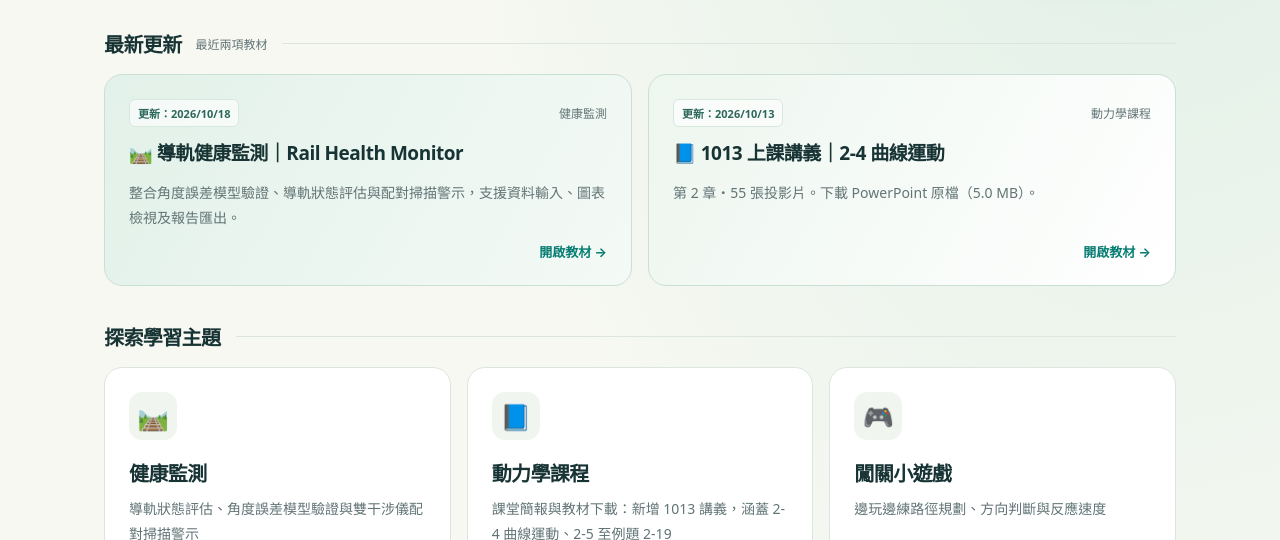
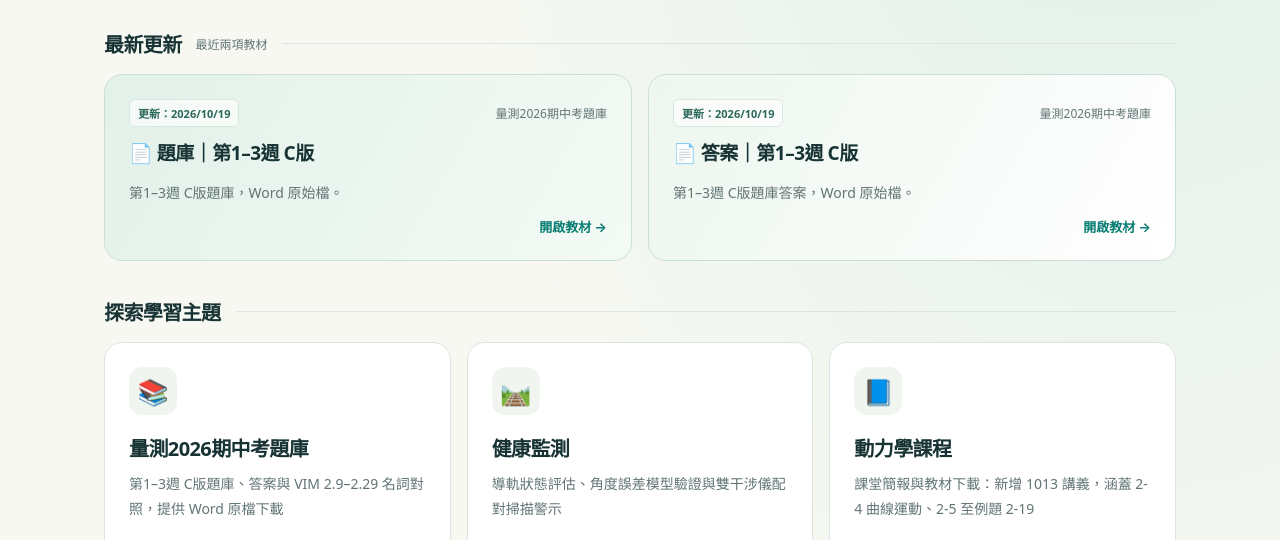
Before and after one commit to tfc02106-cpu/QQ, a plain HTML site: page index.html in a window 1280 px wide. Shown: the part 412-952 px from the top of the page. Drawn offline with Linux system fonts and the light colour scheme.

Commit message:
Add 2026 measurement midterm question bank downloads

```diff
--- a/index.html
+++ b/index.html
@@ -60,6 +60,7 @@ main{max-width:1120px;margin:auto;padding:0 24px 64px}.latest{margin-bottom:36px
 </footer>
 <script>
 const TOPICS = [
+  { id:'measurement-2026-midterm', icon:'📚', name:'量測2026期中考題庫', desc:'第1–3週 C版題庫、答案與 VIM 2.9–2.29 名詞對照，提供 Word 原檔下載', c1:'#087d73', c2:'#2563eb' },
   { id:'health', icon:'🛤️', name:'健康監測', desc:'導軌狀態評估、角度誤差模型驗證與雙干涉儀配對掃描警示', c1:'#0e6e8c', c2:'#1e7a3c' },
   { id:'dynamics', icon:'📘', name:'動力學課程', desc:'課堂簡報與教材下載：新增 1013 講義，涵蓋 2-4 曲線運動、2-5 至例題 2-19', c1:'#087d73', c2:'#2563eb' },
   { id:'game', icon:'🎮', name:'闖關小遊戲', desc:'邊玩邊練路徑規劃、方向判斷與反應速度', c1:'#ec4899', c2:'#f97316' },
@@ -73,6 +74,10 @@ const TOPICS = [
 ];
 
 const COURSES = [
+  ["measurement-2026-midterm", "QQ/measurement-2026-midterm/files/%E9%A1%8C%E5%BA%AB_%E7%AC%AC1-3%E9%80%B1_C%E7%89%88%20%28%E9%A1%8C%E5%BA%AB%29.docx", "📄", "題庫｜第1–3週 C版", "第1–3週 C版題庫，Word 原始檔。", "Word 下載", "2026-10-19"],
+  ["measurement-2026-midterm", "QQ/measurement-2026-midterm/files/%E9%A1%8C%E5%BA%AB_%E7%AC%AC1-3%E9%80%B1_C%E7%89%88%28%E7%AD%94%E6%A1%88%29.docx", "📄", "答案｜第1–3週 C版", "第1–3週 C版題庫答案，Word 原始檔。", "Word 下載", "2026-10-19"],
+  ["measurement-2026-midterm", "QQ/measurement-2026-midterm/files/VIM%E5%90%8D%E8%A9%9E%E5%B0%8D%E7%85%A7_2.9-2.29.docx", "📄", "VIM 名詞對照｜2.9–2.29", "VIM 2.9–2.29 名詞對照資料，Word 原始檔。", "Word 下載", "2026-10-19"],
+
   ['health','QQ/health-monitoring/rail-health-monitor.html','🛤️','導軌健康監測｜Rail Health Monitor','整合角度誤差模型驗證、導軌狀態評估與配對掃描警示，支援資料輸入、圖表檢視及報告匯出。','健康監測工具','2026-10-18'],
   ['dynamics','QQ/dynamics/#lecture-1013-2-4','📘','1013 上課講義｜2-4 曲線運動','第 2 章・55 張投影片。下載 PowerPoint 原檔（5.0 MB）。','PPT 下載','2026-10-13'],
   ['dynamics','QQ/dynamics/#lecture-1013-2-5','📘','1013 上課講義｜2-5 至例題 2-19｜引導詳解版','第 2 章・149 張投影片。下載 PowerPoint 原檔（9.0 MB）。','PPT 下載','2026-10-13'],
@@ -133,7 +138,7 @@ function cardHTML(c){
   return '<a class="card" href="' + BASE + repo + '" target="_blank" rel="noopener">' +
     '<div class="icon">' + icon + '</div>' +
     '<h3>' + title + '</h3><p>' + desc + '</p>' +
-    '<div class="meta"><span class="tag">' + tag + '</span><span>進入 →</span></div>' +
+    '<div class="meta"><span class="tag">' + tag + '</span><span>' + (tag === 'Word 下載' ? '下載 Word ↓' : '進入 →') + '</span></div>' +
     '<div class="date">更新：' + date + '</div></a>';
 }
 
```
Also changed, not shown: 3 other files.
